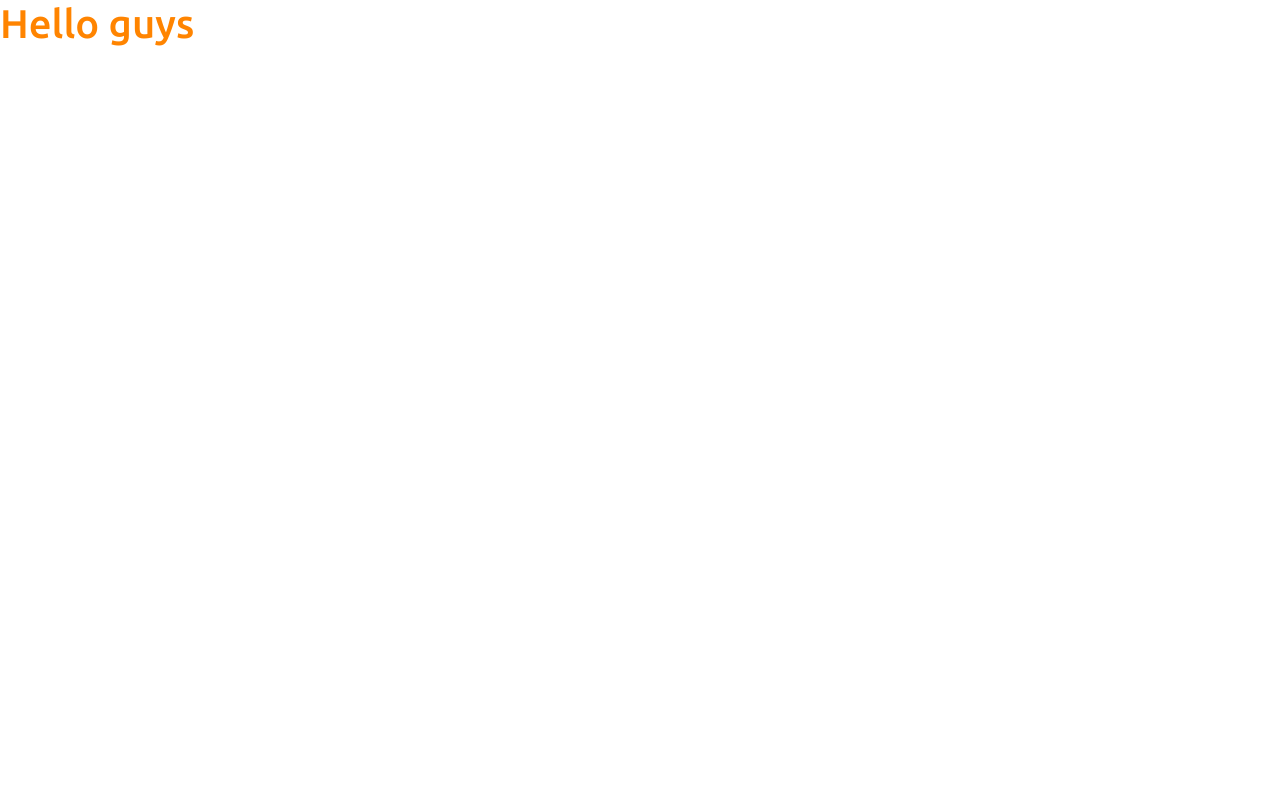
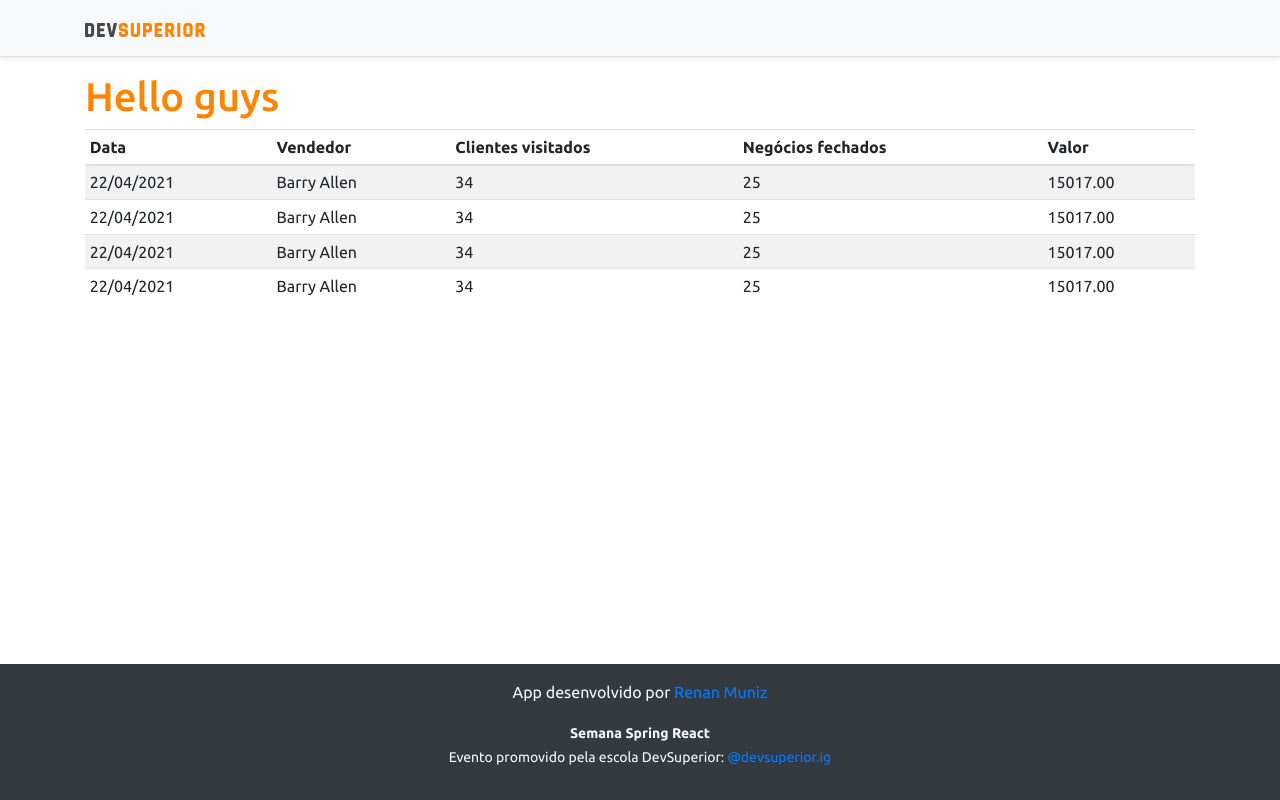
Before and after one commit to fmrenan/dsvendas, a React (Create React App) app in the folder frontend/: page / in a window 1280 px wide. Built offline with nearby package versions, Linux system fonts and the light colour scheme.

Commit message:
Basic static components

```diff
--- a/frontend/src/App.tsx
+++ b/frontend/src/App.tsx
@@ -1,7 +1,10 @@
+import DataTable from "components/DataTable";
+
 function App() {
   return (
-    <div>
+    <div className="container">
       <h1 className="text-primary">Hello guys</h1>
+      <DataTable />
     </div>
   );
 }
--- /dev/null
+++ b/frontend/src/components/DataTable/index.tsx
@@ -0,0 +1,47 @@
+export default function DataTable(){
+  return(
+    <div className="table-responsive">
+      <table className="table table-striped table-sm">
+        <thead>
+          <tr>
+            <th>Data</th>
+            <th>Vendedor</th>
+            <th>Clientes visitados</th>
+            <th>Negócios fechados</th>
+            <th>Valor</th>
+          </tr>
+        </thead>
+        <tbody>
+          <tr>
+            <td>22/04/2021</td>
+            <td>Barry Allen</td>
+            <td>34</td>
+            <td>25</td>
+            <td>15017.00</td>
+          </tr>
+          <tr>
+            <td>22/04/2021</td>
+            <td>Barry Allen</td>
+            <td>34</td>
+            <td>25</td>
+            <td>15017.00</td>
+          </tr>
+          <tr>
+            <td>22/04/2021</td>
+            <td>Barry Allen</td>
+            <td>34</td>
+            <td>25</td>
+            <td>15017.00</td>
+          </tr>
+          <tr>
+            <td>22/04/2021</td>
+            <td>Barry Allen</td>
+            <td>34</td>
+            <td>25</td>
+            <td>15017.00</td>
+          </tr>
+        </tbody>
+      </table>
+    </div>
+  )
+}
--- /dev/null
+++ b/frontend/src/components/Footer/index.tsx
@@ -0,0 +1,11 @@
+export default function Footer(){
+  return(
+    <footer className="footer mt-auto py-3 bg-dark">
+      <div className="container">
+        <p className="text-light">App desenvolvido por <a href="https://github.com/fmrenan" target="_blank" rel="noreferrer">Renan Muniz</a></p>
+        <p className="text-light"><small><strong>Semana Spring React</strong><br/>
+          Evento promovido pela escola DevSuperior: <a href="https://instagram.com/devsuperior.ig" target="_blank" rel="noreferrer">@devsuperior.ig</a></small></p>
+      </div>
+    </footer>
+  )
+}
--- /dev/null
+++ b/frontend/src/components/Header/index.tsx
@@ -0,0 +1,13 @@
+import Logo from '../../assets/ds_dark.svg'
+
+export default function Header(){
+  return(
+    <div className="d-flex flex-column flex-md-row align-items-center p-3 px-md-4 mb-3 bg-light border-bottom shadow-sm">
+      <div className="container">
+        <nav className="my-2 my-md-0 mr-md-3">
+          <img src={Logo} alt="DevSuperior" width="120" />
+        </nav>
+      </div>
+    </div>
+  )
+}
--- a/frontend/src/index.tsx
+++ b/frontend/src/index.tsx
@@ -2,13 +2,17 @@
 import ReactDOM from 'react-dom';
 
 import App from './App';
+import Footer from 'components/Footer';
+import Header from 'components/Header';
 
 import 'bootstrap/dist/css/bootstrap.css';
 import './styles.css'
 
 ReactDOM.render(
   <React.StrictMode>
+    <Header />
     <App />
+    <Footer />
   </React.StrictMode>,
   document.getElementById('root')
 );
```
Also changed, not shown: frontend/src/assets/ds_dark.svg (added).
